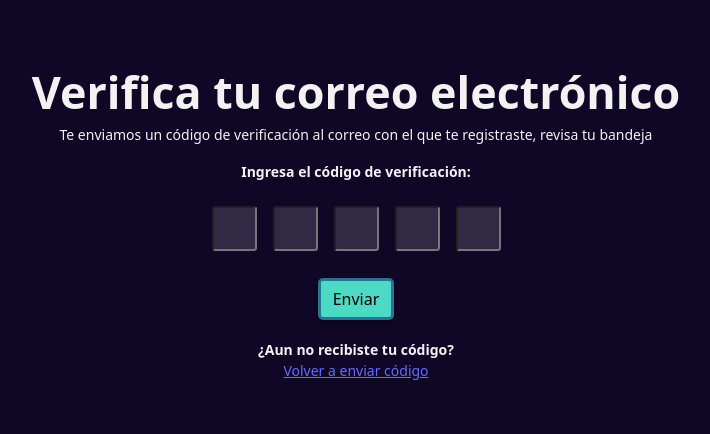
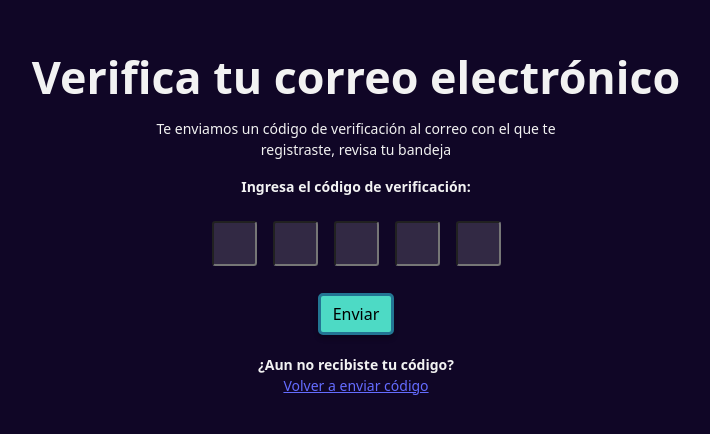
Before and after one commit to CodeMasterChefs/Frontend-Ruta-Programador, a React (Vite) app: page /verificar-correo in a window 1280 px wide. Shown: the part 176-610 px from the top of the page, without its empty margins (284-994 px from the left). Built offline with nearby package versions, Linux system fonts and the light colour scheme.

Commit message:
Fix: text estructure

```diff
--- a/src/Pages/ConfimarCodigoPage/ConfirmarCodigoPage.jsx
+++ b/src/Pages/ConfimarCodigoPage/ConfirmarCodigoPage.jsx
@@ -44,12 +44,12 @@ const ConfirmarCodigoPage = () => {
                     <div className="text-center">
                         <h1><b>¡Registro exitoso!</b></h1>
                         <p>
-                            Bienvenido a la Ruta del Programador, empieza creando tus playlists
+                            Bienvenido a la Ruta del Programador, empieza creando tus <br></br> playlists
                             y continúa aprendiendo
                         </p>
                     </div>
                     <div className="container1">
-                        <button type="button" className="btn btn-primary" onClick={() => {
+                        <button type="button" className="btn btn-primary my-2" onClick={() => {
                             if (isAuthenticated) {
                                 navigate("/mis_playlists");
                             }
@@ -61,8 +61,8 @@ const ConfirmarCodigoPage = () => {
                 <div>
                     <div className="text-center">
                         <h1><b>Verifica tu correo electrónico </b></h1>
-                        <p>
-                            Te enviamos un código de verificación al correo con el que te
+                        <p className='my-3'>
+                            Te enviamos un código de verificación al correo con el que te <br></br>
                             registraste, revisa tu bandeja
                         </p>
                             <p className="text-center custom-margin"><b>Ingresa el código de verificación:</b></p>
```
